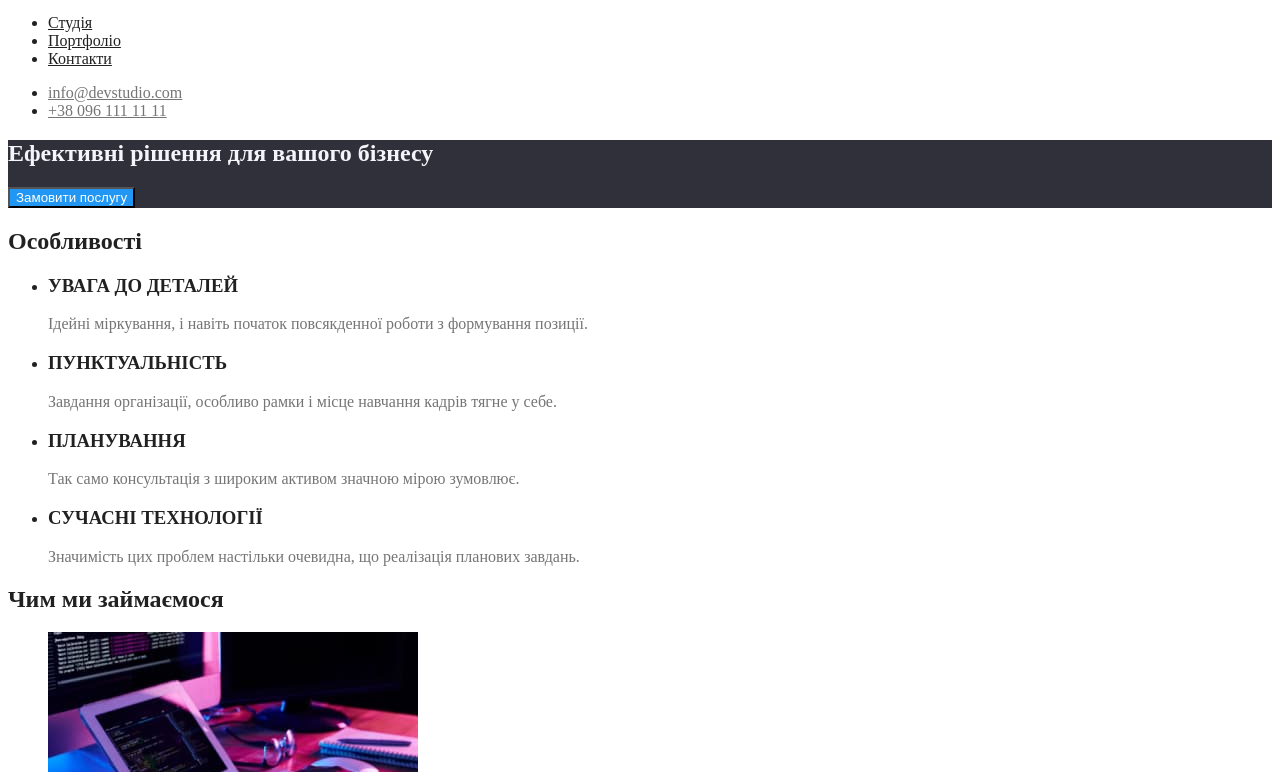
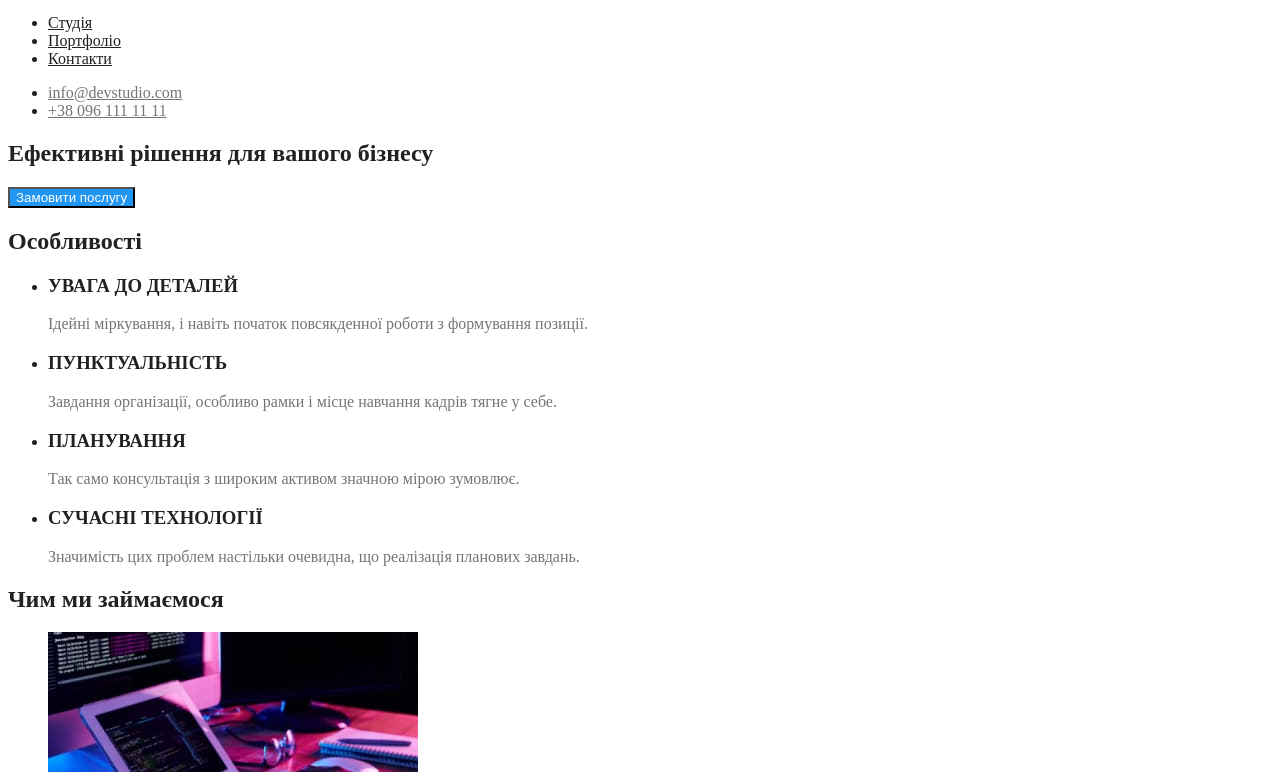
Before and after one commit to liubomyr-vynn/goit-markup-hw-02, a plain HTML site: page index.html in a window 1280 px wide. Shown: the part 28-800 px from the top of the page. Drawn offline with Linux system fonts and the light colour scheme.

Commit message:
Update styles.css

```diff
--- a/css/styles.css
+++ b/css/styles.css
@@ -44,12 +44,6 @@ body {
 
 /* Головний контент */
 
-.hero {
-	background-color: var(--footer-background-color);
-}
-.hero-title {
-	color: var(--background-color);
-}
 .button {
 	color: var(--white-color);
 	background-color: var(--accent-color);
```
